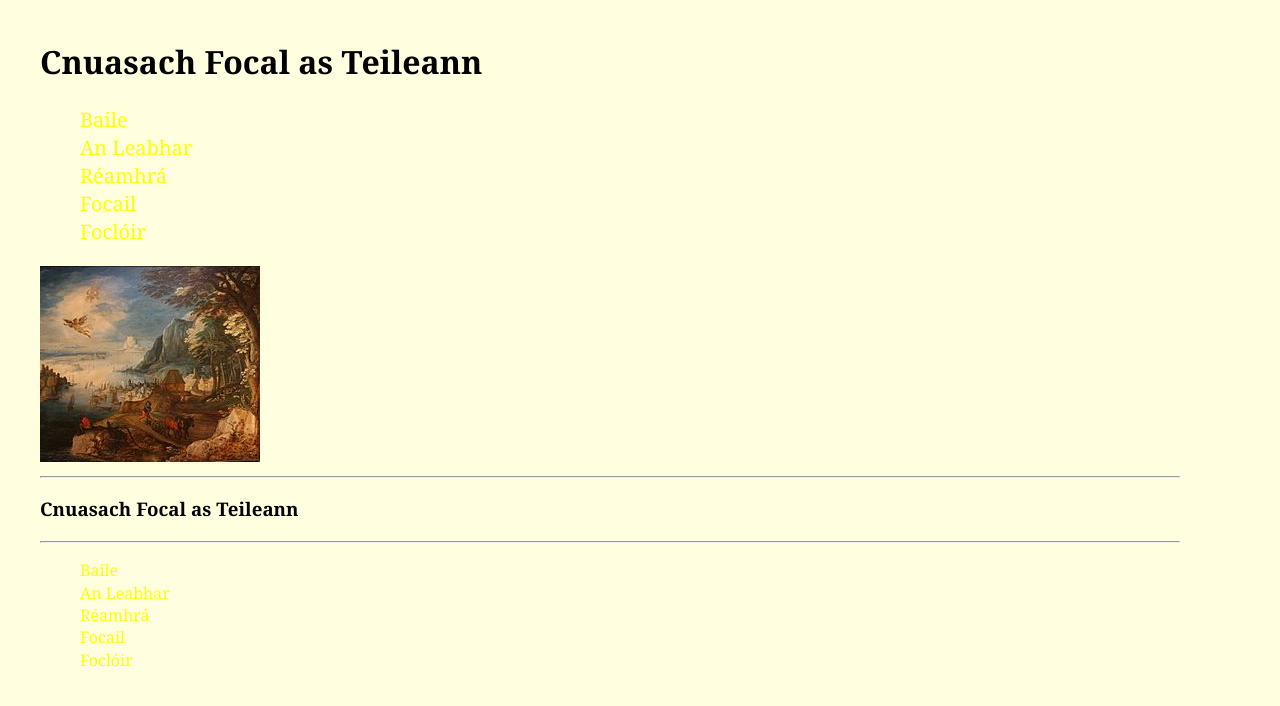
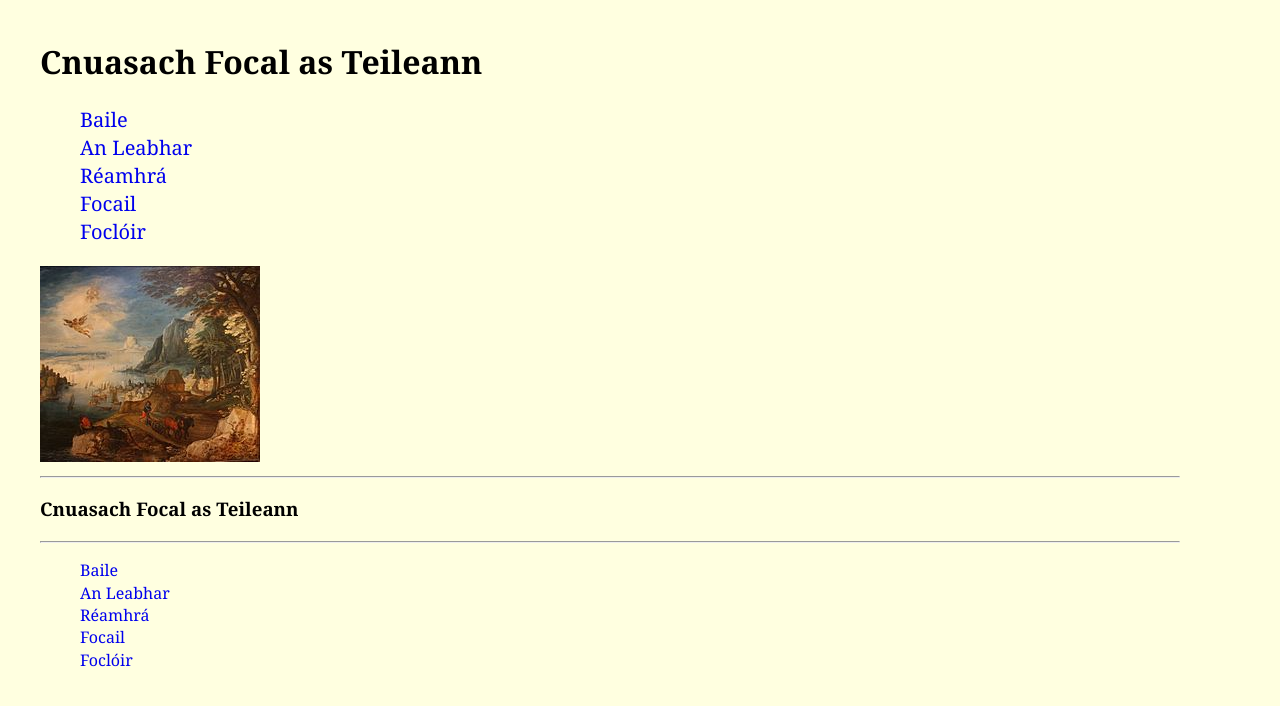
Before and after one commit to pmcu/cnuas-teileann, a Jekyll site: the page built from index.html, in a window 1280 px wide. Shown: the top 706 px of the page. Built offline with Jekyll 4.4.1, drawn with Linux system fonts in a browser that asks for light colours.

Commit message:
Update common.css

```diff
--- a/css/common.css
+++ b/css/common.css
@@ -31,5 +31,5 @@ font-size: 1.25rem;
 }
 a {
 text-decoration: none;
-color: yellow;
+
 }
```
